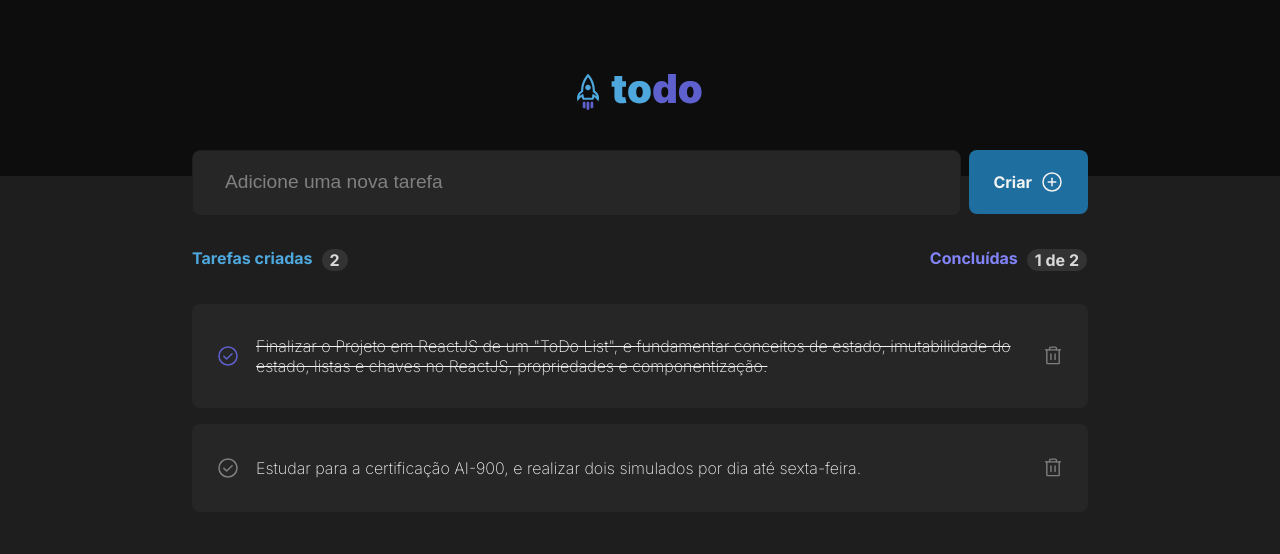
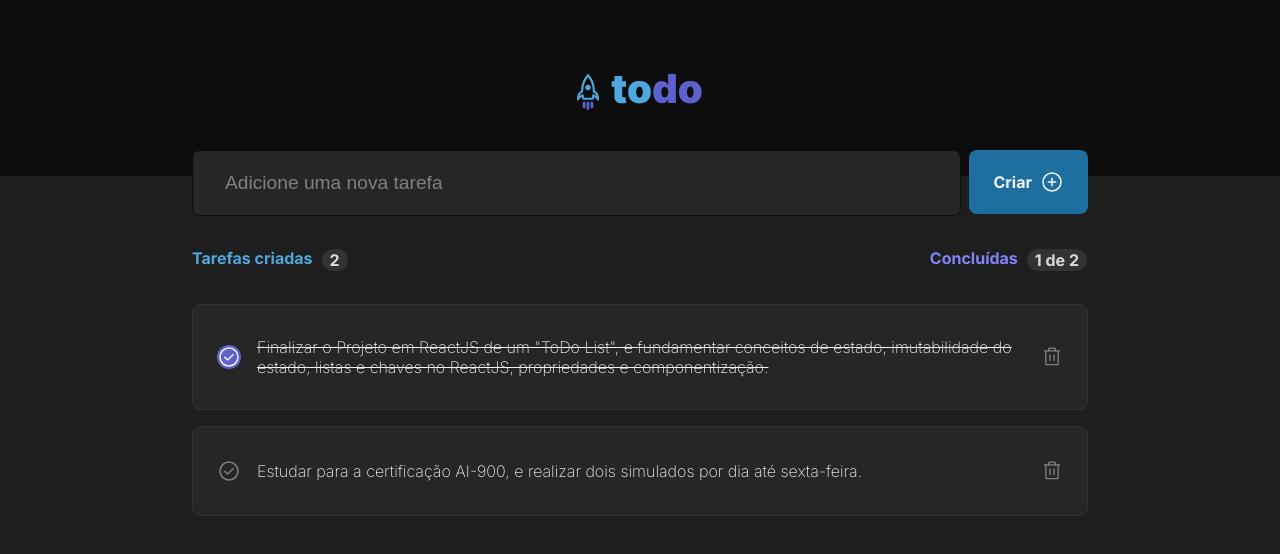
Before and after one commit to DaianiNoronha/todo-list-react, a React (Vite) app: page / in a window 1280 px wide. Shown: the top 554 px of the page. Built offline with nearby package versions, Linux system fonts and the light colour scheme.

Commit message:
refactor: css task and input

```diff
--- a/src/components/Input.module.css
+++ b/src/components/Input.module.css
@@ -1,5 +1,5 @@
 .container {
-  border: 1px solid var(--gray-700);
+  border: 1px solid var(--gray-800);
   border-radius: 8px;
 
   background-color: var(--gray-500);
@@ -10,6 +10,7 @@
   width: 100%;
 
   line-height: 140%;
+  font-size: 1.2rem;
 }
 
 .container::placeholder {
@@ -18,5 +19,5 @@
 }
 
 .container:focus {
-  border-color: var(--purple-dark);
+  background-color: var(--gray-700)
 }
--- a/src/components/Task.module.css
+++ b/src/components/Task.module.css
@@ -13,6 +13,9 @@
     border-radius: 8px;
     padding: 2rem 0.5rem;
     margin-bottom: 1rem;
+    font-size: 1rem;
+
+    border: 0.1px solid var(--gray-400);
 }
 
 .pTaskChecked {
@@ -26,6 +29,8 @@
     padding: 2rem 0.5rem;
     margin-bottom: 1rem;
     text-decoration: line-through;
+
+    border: 0.1px solid var(--gray-400);
 }
 
 .iconButtonLeft,
@@ -41,9 +46,9 @@
 }
 
 .iconChecked {
-    background: transparent;
+    background: var(--purpleDark);
     border: 0;
-    color: var(--purpleDark);
+    color: var(--gray-100);
     cursor: pointer;
     line-height: 0;
     border-radius: 1rem;
```
